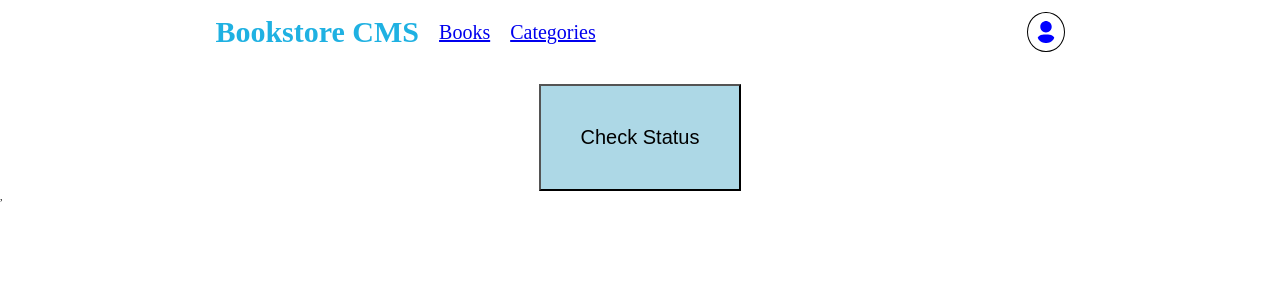
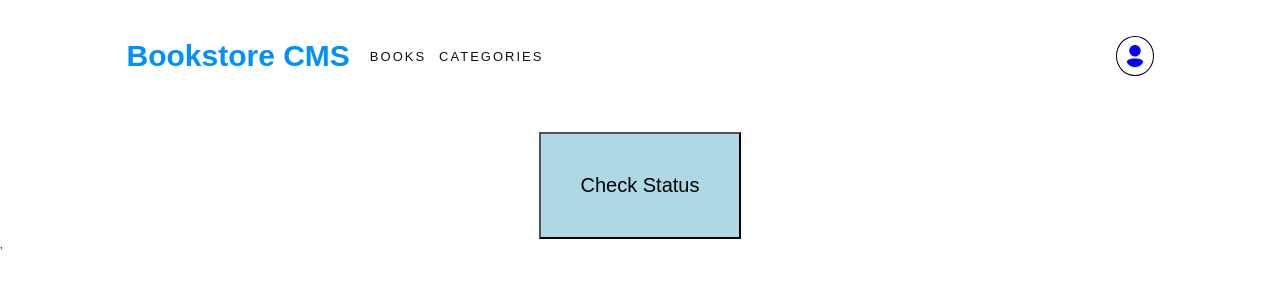
Before and after one commit to itsmraga-hub/Bookstore-CMS, a React (Create React App) app: page /categories in a window 1280 px wide. Shown: the top 300 px of the page. Built offline with nearby package versions, Linux system fonts and the light colour scheme.

Commit message:
Add styles for header component

```diff
--- a/src/components/css/Header.module.css
+++ b/src/components/css/Header.module.css
@@ -1,13 +1,17 @@
 .headerContainer {
-  width: 100%;
-  height: 8vh;
   display: flex;
   justify-content: space-around;
   align-items: center;
   font-size: 2em;
+  width: 87.5%;
+  height: 5rem;
+  margin: 0 auto;
+  padding: 1rem;
+  background-color: #fff;
 }
 
 .headerContainer .container {
+  width: 80%;
   display: flex;
   gap: 1em;
   align-items: center;
@@ -16,18 +20,34 @@
 .headerContainer .container .logo {
   text-decoration: none;
   font-weight: bold;
-  color: rgb(31, 177, 226);
-  font-size: 1.5em;
+  font-family: Montserrat, sans-serif;
+  font-size: 1.875rem;
+  font-stretch: normal;
+  font-style: normal;
+  line-height: normal;
+  letter-spacing: normal;
+  color: #0290ff;
 }
 
 .headerContainer .container .mainPages {
   list-style: none;
   display: flex;
   gap: 1em;
+  font-family: Montserrat, sans-serif;
+  font-size: 0.813rem;
+  font-weight: normal;
+  font-stretch: normal;
+  font-style: normal;
+  line-height: normal;
+  letter-spacing: 2px;
+  color: #121212;
+  text-transform: uppercase;
+  text-decoration: none;
 }
 
-.mainPages .page link {
+.mainPages .page .link {
   text-decoration: none;
+  color: #121212;
 }
 
 .headerContainer svg {
```
